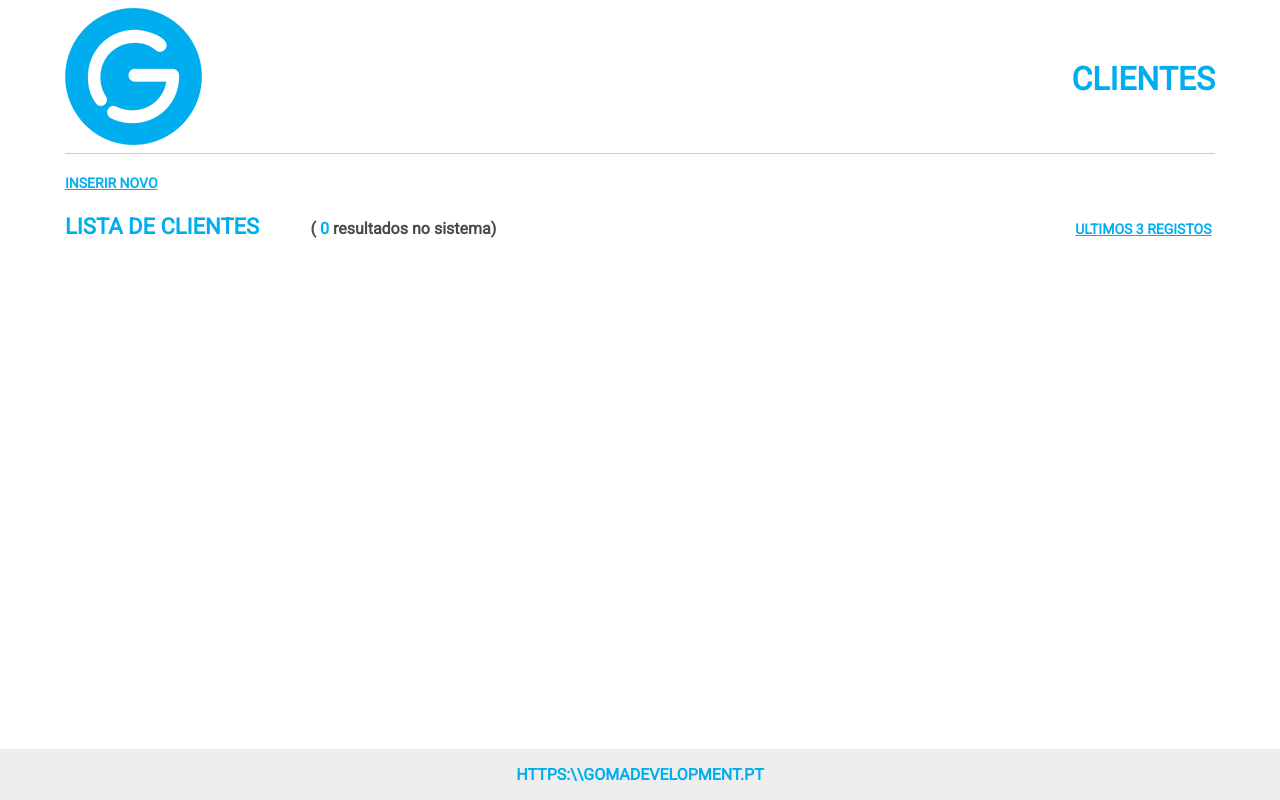
After one commit to SoulWarlord/GOMA-Challenge, a PHP site: page /client_list.php in a window 1280 px wide. The commit adds this page. Run offline with PHP 8.4, Linux system fonts and the light colour scheme; data that the repository does not hold is empty.

Commit message:
Added first approach at the second page to list clients. Fixed some minor style details on first page

```diff
--- /dev/null
+++ b/client_list.php
@@ -0,0 +1,50 @@
+<!DOCTYPE html>
+<html>
+<head>
+    <meta charset="utf-8" />
+    <meta http-equiv="X-UA-Compatible" content="IE=edge">
+    <title>Page Title</title>
+    <meta name="viewport" content="width=device-width, initial-scale=1">
+    <link rel="stylesheet" type="text/css" media="screen" href="styles/style.css" />
+    <link href="https://fonts.googleapis.com/css?family=Roboto" rel="stylesheet">
+</head>
+<body>
+    <?php
+        include 'database.php';
+        $database = new Database();
+        $mysqli = $database->databaseConnect();
+        $sql = mysqli_query($mysqli, "SELECT COUNT(*) as register FROM client");
+        $registers = mysqli_fetch_assoc($sql);
+    ?>
+    <div id="wrapper">
+        <div id="page_header">
+            <div id="logo">
+                <img src="styles/gomalogo.png" alt="GOMA Development">
+            </div>
+            <div id="page_name">
+            <p> CLIENTES </p>
+            </div>
+        </div>
+        <div id="insert_new">
+            <a href="register.php">INSERIR NOVO</a>
+        </div>
+        <div id="title_section">
+            <div id=page_title>
+                <p> LISTA DE CLIENTES </p>
+            </div>
+            <div id="results" style="color:<?php echo(@$_GET["blue"])?>">
+                <p> ( <span id="php_result"><?php echo($registers['register'])?></span> resultados no sistema) </p>
+            </div>
+            <div id="last_reg">
+                <a href="#">ULTIMOS 3 REGISTOS</a>
+            </div>
+        </div>
+        <div id="table_list">
+
+        </div>
+    </div>
+</body>
+<div class="footer">
+    <p> HTTPS:\\GOMADEVELOPMENT.PT </p>
+</div>
+</html>
--- a/register.php
+++ b/register.php
@@ -18,14 +18,13 @@
             <p> CLIENTES </p>
             </div>
         </div>
-        <div id="separator">
-            <hr>
+        <div id="list">
+            <a href="client_list.php">LISTAR CLIENTES</a>
         </div>
         <div id="greetings">
             <p id="welcome"> BEM-VINDO <br> </p>
             <p> GOMA is a company form Portugal that creates integrated web-based solutions. <br>
             We work with organizations of all sizes to design and build great digital products.</p>
-
         </div>
         <div id="full_body">
         <div id="data_form">
--- a/styles/style.css
+++ b/styles/style.css
@@ -1,15 +1,26 @@
+/*register.php and shared pages style*/
 #wrapper{
     margin-left: auto;
     margin-right: auto;
+
     width: 100%;
+    min-height: 100%;
+    margin-bottom: 80px;
     max-width: 1150px;
+    position: relative;
 }
 
 #page_header{
+    float: left;
+    width: 100%;
     font-family: 'Roboto', sans-serif;
     font-weight: bold;
     font-size: 32px;
     color: #00AEEF;
+    border-bottom-width: 1px;
+    border-bottom-style: solid;
+    border-bottom-color: #CCCCCC;
+    margin-bottom: 20px;
 }
 
 #logo{
@@ -21,9 +32,6 @@
     margin-top: 20px;
 }
 
-#separator{
-    clear: both;
-}
 
 #welcome{
     font-family: 'Roboto', sans-serif;
@@ -38,10 +46,23 @@
     color: #4A4A4A;
     line-height: 22px;
     text-align: center;
+    clear: both;
+}
+
+#list{
+    float: right;
+}
+
+a{
+    font-family: 'Roboto', sans-serif;
+    font-weight: bold;
+    font-size: 14px;
+    color: #00AEEF;
+    text-decoration: underline;
 }
 
 #full_body{
-    background: #e8f0fc;
+    background: #EDF6F9;
 }
 
 #data_form{
@@ -124,9 +145,51 @@ select{
     font-weight: bold;
     font-size: 16px;
     color: #00AEEF;
+    background: #EEEEEE;
     position: fixed;
-    left: 0;
+    left: 0px;
     bottom: 0;
+    right:0;
     width: 100%;
     text-align: center;
 }
+
+/*client_list styles */
+
+#insert_new .a{
+    font-family: 'Roboto', sans-serif;
+    font-weight: bold;
+    font-size: 14px;
+    color: #00AEEF;
+    text-decoration: underline;
+}
+
+#page_title{
+    font-family: 'Roboto', sans-serif;
+    font-weight: bold;
+    font-size: 22px;
+    color: #00AEEF;
+}
+
+#results{
+    font-family: 'Roboto', sans-serif;
+    font-weight: bold;
+    font-size: 16px;
+    color: #4A4A4A;
+}
+
+#php_result{
+    color: #00AEEF;
+}
+
+#last_reg{
+    display: inline-block;
+    width: 57%;
+    text-align: right;
+}
+
+#page_title, #results{
+    display: inline-block;
+    width: 20%;
+    margin-right: 1%;
+}
```
